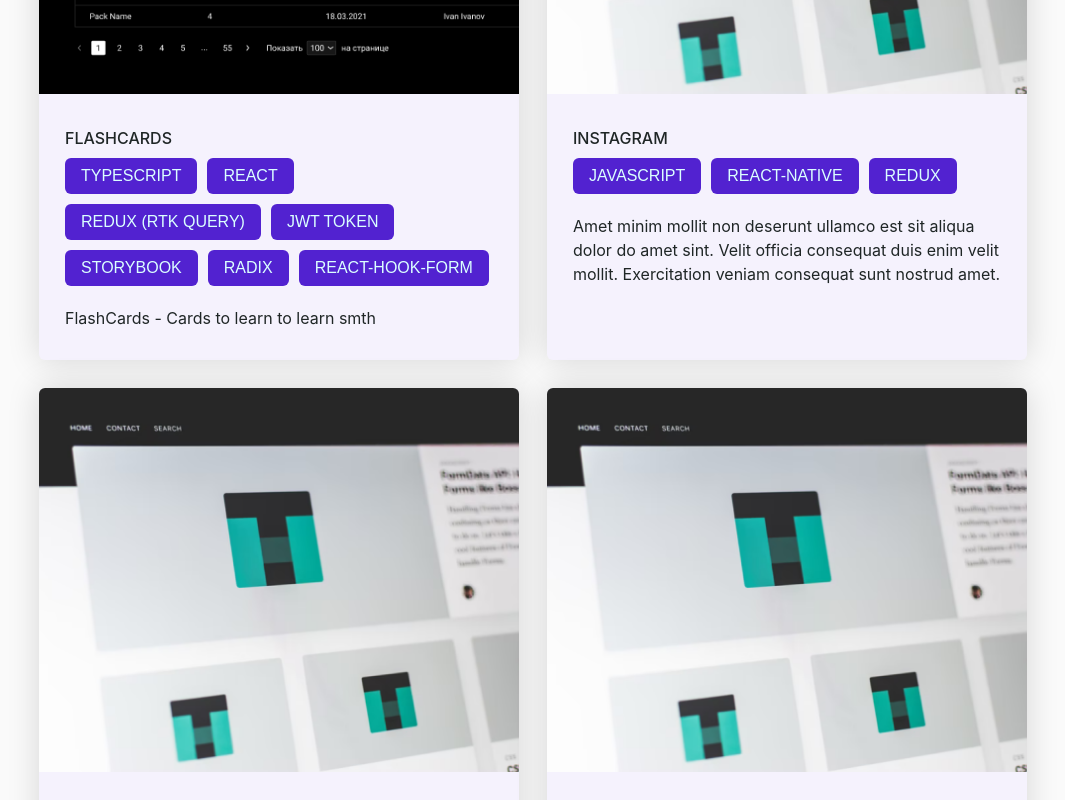
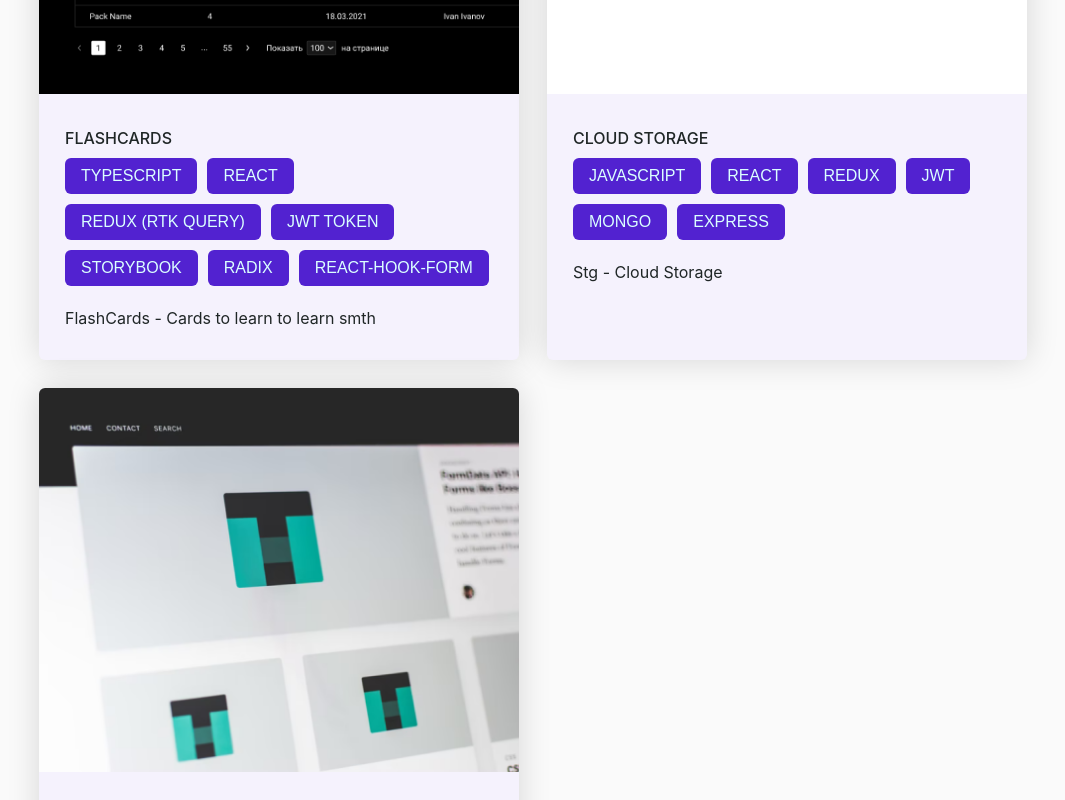
Before and after one commit to Vaone/portfolio, a React (Vite) app: page / in a window 1280 px wide. Shown: the part 1600-2400 px from the top of the page, without its empty margins (66-1131 px from the left). Built offline with nearby package versions, Linux system fonts and the light colour scheme.

Commit message:
Projects: - added strg project

```diff
--- a/src/pages/projects/Projects.tsx
+++ b/src/pages/projects/Projects.tsx
@@ -1,6 +1,7 @@
 import { forwardRef } from 'react'
 
 import fcard from '@/assets/images/FCards.png'
+import strg from '@/assets/images/strg.png'
 import workImage from '@/assets/images/work.webp'
 import { Container } from '@/components/Container'
 import { styled } from 'styled-components'
@@ -24,28 +25,11 @@ const projectItems = [
     title: 'FlashCards',
   },
   {
-    description:
-      'Amet minim mollit non deserunt ullamco est sit aliqua dolor do amet sint. Velit officia consequat duis enim velit mollit. Exercitation veniam consequat sunt nostrud amet.',
+    description: 'Stg - Cloud Storage',
     id: 2,
-    src: workImage,
-    techs: ['Javascript', 'React-Native', 'Redux'],
-    title: 'Instagram',
-  },
-  {
-    description:
-      'Amet minim mollit non deserunt ullamco est sit aliqua dolor do amet sint. Velit officia consequat duis enim velit mollit. Exercitation veniam consequat sunt nostrud amet.',
-    id: 3,
-    src: workImage,
-    techs: ['Javascript', 'Typescript', 'React', 'Redux'],
-    title: 'TITLE PROJECT',
-  },
-  {
-    description:
-      'Amet minim mollit non deserunt ullamco est sit aliqua dolor do amet sint. Velit officia consequat duis enim velit mollit. Exercitation veniam consequat sunt nostrud amet.',
-    id: 4,
-    src: workImage,
-    techs: ['Javascript', 'React-Native', 'Redux'],
-    title: 'Instagram',
+    src: strg,
+    techs: ['Javascript', 'React', 'Redux', 'JWT', 'Mongo', 'Express'],
+    title: 'Cloud Storage',
   },
   {
     description:
```
Also changed, not shown: src/assets/images/strg.png (added).
